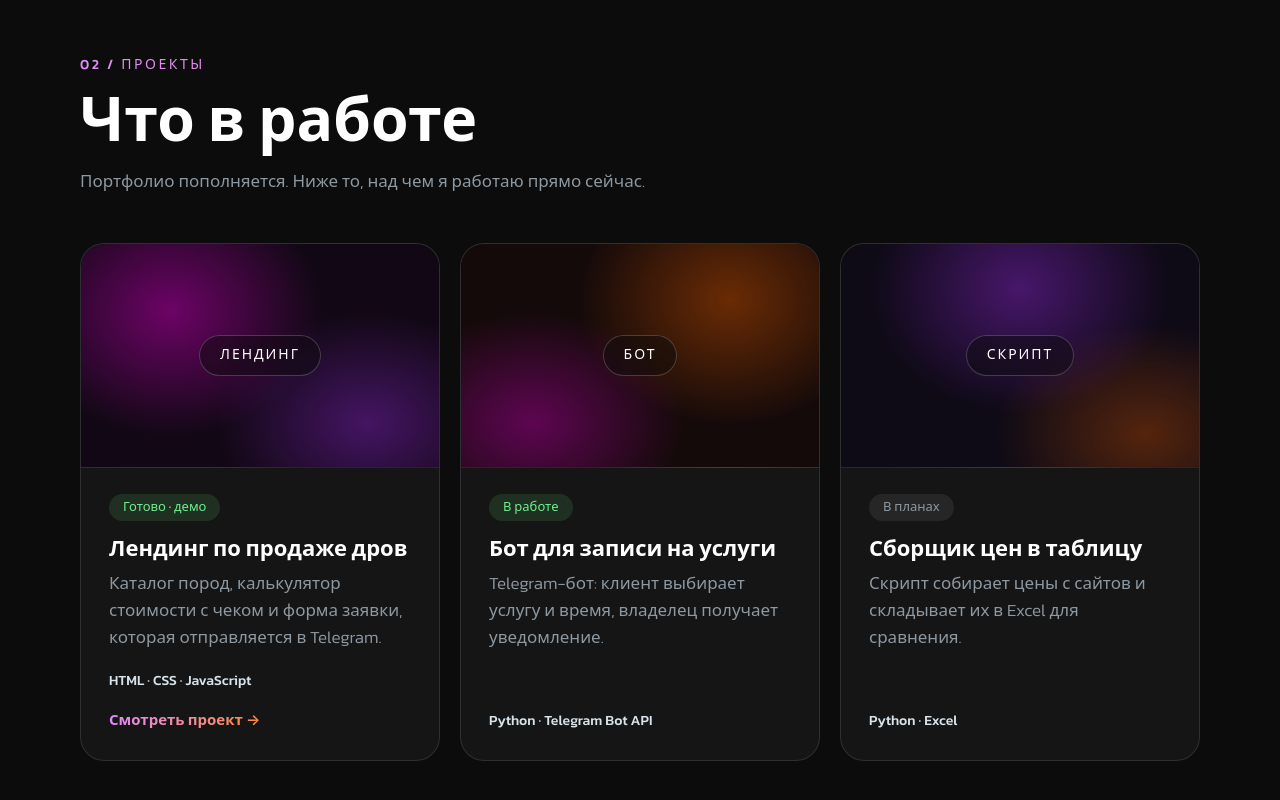
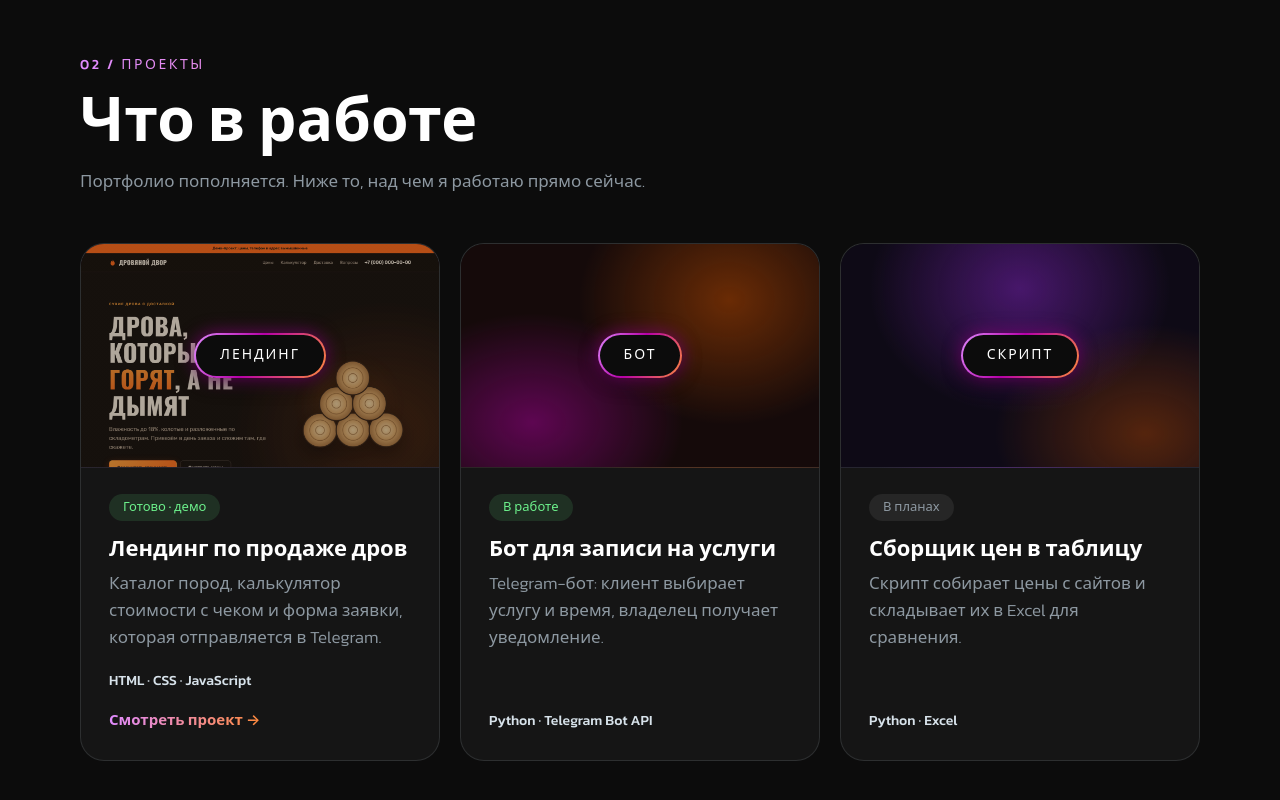
Before and after one commit to onlyrofles/portfolio, a plain HTML site: page index.html in a window 1280 px wide. Shown: the part 2694-3494 px from the top of the page. Drawn offline with Linux system fonts and the light colour scheme.

Commit message:
Use landing screenshot as project cover with a bordered label
Co-Authored-By: Claude <noreply@anthropic.com>

```diff
--- a/styles.css
+++ b/styles.css
@@ -686,10 +686,11 @@ svg {
 }
 
 /* Placeholder covers: gradient blobs until real screenshots exist */
+/* Real screenshot of the finished landing, slightly dimmed so the label stays readable */
 .project__cover--a {
   background:
-    radial-gradient(60% 80% at 25% 30%, rgba(182, 0, 168, 0.55), transparent 70%),
-    radial-gradient(60% 70% at 80% 80%, rgba(118, 33, 176, 0.5), transparent 70%),
+    linear-gradient(rgba(12, 12, 12, 0.3), rgba(12, 12, 12, 0.3)),
+    url("img/drova-cover.png") center / cover no-repeat,
     #120815;
 }
 
@@ -708,12 +709,14 @@ svg {
 }
 
 .project__cover span {
-  padding: 8px 20px;
-  border: 1px solid rgba(255, 255, 255, 0.2);
+  padding: 9px 24px;
+  border: 2px solid transparent;
   border-radius: 999px;
-  background: rgba(12, 12, 12, 0.45);
-  backdrop-filter: blur(8px);
-  -webkit-backdrop-filter: blur(8px);
+  /* Dark fill inside, bright brand gradient on the border, soft glow outside */
+  background:
+    linear-gradient(#0c0c0c, #0c0c0c) padding-box,
+    linear-gradient(120deg, #e08bff, #b600a8 45%, #ff8a3d) border-box;
+  box-shadow: 0 0 18px rgba(182, 0, 168, 0.55), 0 6px 18px rgba(0, 0, 0, 0.5);
   font-size: 14px;
   font-weight: 500;
   letter-spacing: 0.14em;
```
Also changed, not shown: img/drova-cover.png (added).
